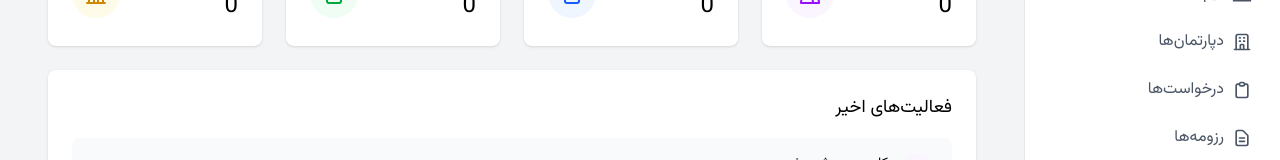
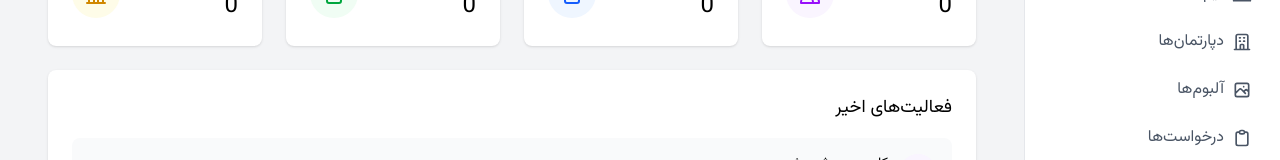
Before and after one commit to espitman/jbm-hr-admin, a Nuxt app: page / in a window 1280 px wide. Shown: the part 226-386 px from the top of the page. Built offline with nearby package versions, Linux system fonts and the light colour scheme.

Commit message:
feat: add albums menu item to sidebar

```diff
--- a/components/SideBar.vue
+++ b/components/SideBar.vue
@@ -91,6 +91,18 @@
             </svg>
             <span v-if="!isCollapsed" class="font-regular">دپارتمان‌ها</span>
           </NuxtLink>
+          <NuxtLink
+            to="/albums/list"
+            :class="[
+              'flex items-center space-x-2 px-3 py-2 rounded-lg transition-colors duration-200',
+              route.path === '/albums/list' ? 'text-purple-600 bg-purple-50' : 'text-gray-600 hover:bg-gray-50'
+            ]"
+          >
+            <svg :class="['fill-none', isCollapsed ? 'h-6 w-6' : 'h-5 w-5']" viewBox="0 0 24 24" stroke="currentColor">
+              <path stroke-linecap="round" stroke-linejoin="round" stroke-width="2" d="M4 16l4.586-4.586a2 2 0 012.828 0L16 16m-2-2l1.586-1.586a2 2 0 012.828 0L20 14m-6-6h.01M6 20h12a2 2 0 002-2V6a2 2 0 00-2-2H6a2 2 0 00-2 2v12a2 2 0 002 2z" />
+            </svg>
+            <span v-if="!isCollapsed" class="font-regular">آلبوم‌ها</span>
+          </NuxtLink>
           <a href="#" class="flex items-center space-x-2 px-3 py-2 text-gray-600 hover:bg-gray-50 rounded-lg">
             <svg :class="['fill-none', isCollapsed ? 'h-6 w-6' : 'h-5 w-5']" viewBox="0 0 24 24" stroke="currentColor">
               <path stroke-linecap="round" stroke-linejoin="round" stroke-width="2" d="M9 5H7a2 2 0 00-2 2v12a2 2 0 002 2h10a2 2 0 002-2V7a2 2 0 00-2-2h-2M9 5a2 2 0 002 2h2a2 2 0 002-2M9 5a2 2 0 012-2h2a2 2 0 012 2" />
```
